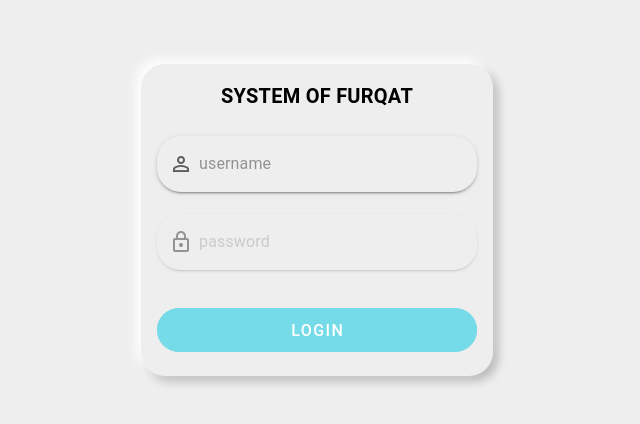
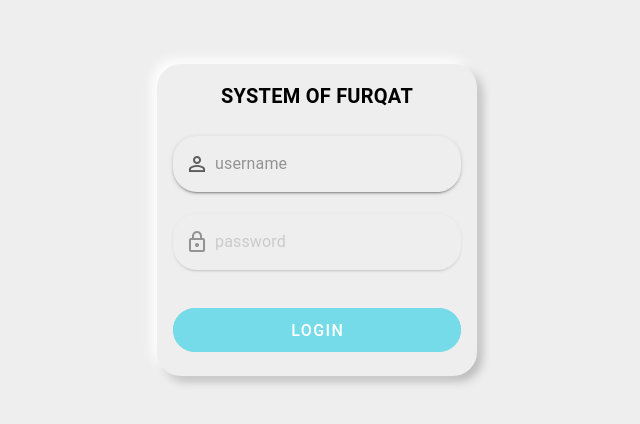
Before and after one commit to asliddinberdiev/systemof_js, a Nuxt app: page /login in a window 1280 px wide. Shown: the top 424 px of the page, without its empty margins (323-963 px from the left). Built offline with nearby package versions, Linux system fonts and the light colour scheme.

Commit message:
edit width

```diff
--- a/pages/login.vue
+++ b/pages/login.vue
@@ -1,17 +1,22 @@
 <script setup lang="ts">
-import {useLogin} from "@/composables/useAuth";
+import { useLogin } from "@/composables/useAuth";
 
 definePageMeta({
   layout: "auth",
 });
 
-const {username, password, loading, submit} = useLogin()
-
+const { username, password, loading, submit } = useLogin();
 </script>
 
 <template>
-  <v-card class="card-border-radius bg-grey-lighten-3 px-4 py-2" rounded="xl">
-    <v-card-title class="font-weight-bold text-uppercase mb-4 text-center">System Of Furqat</v-card-title>
+  <v-card
+    class="card-border-radius bg-grey-lighten-3 px-4 py-2 w-full"
+    min-width="320"
+    rounded="xl"
+  >
+    <v-card-title class="font-weight-bold text-uppercase mb-4 text-center"
+      >System Of Furqat</v-card-title
+    >
     <form @submit.prevent="submit">
       <v-text-field
         v-model="username.value.value"
@@ -20,7 +25,6 @@ const {username, password, loading, submit} = useLogin()
         bg-color="grey-lighten-3"
         variant="solo"
         placeholder="username"
-          min-width="320px"
         prepend-inner-icon="mdi-account-outline"
       />
       <v-text-field
@@ -31,14 +35,15 @@ const {username, password, loading, submit} = useLogin()
         bg-color="grey-lighten-3"
         variant="solo"
         placeholder="password"
-          min-width="320px"
         prepend-inner-icon="mdi-lock-outline"
         type="password"
       />
 
       <v-btn
         :loading="loading"
-          :disabled="!!password.errorMessage.value || !password.value.value || loading"
+        :disabled="
+          !!password.errorMessage.value || !password.value.value || loading
+        "
         class="my-4 text-white"
         color="cyan"
         size="large"
@@ -54,7 +59,6 @@ const {username, password, loading, submit} = useLogin()
 
 <style>
 .card-border-radius {
-  box-shadow: -5px -5px 12px white,
-  5px 5px 10px rgba(0, 0, 0, 0.23) !important;
+  box-shadow: -5px -5px 12px white, 5px 5px 10px rgba(0, 0, 0, 0.23) !important;
 }
 </style>
```
Lines whose indentation alone changed are shown as unchanged.
